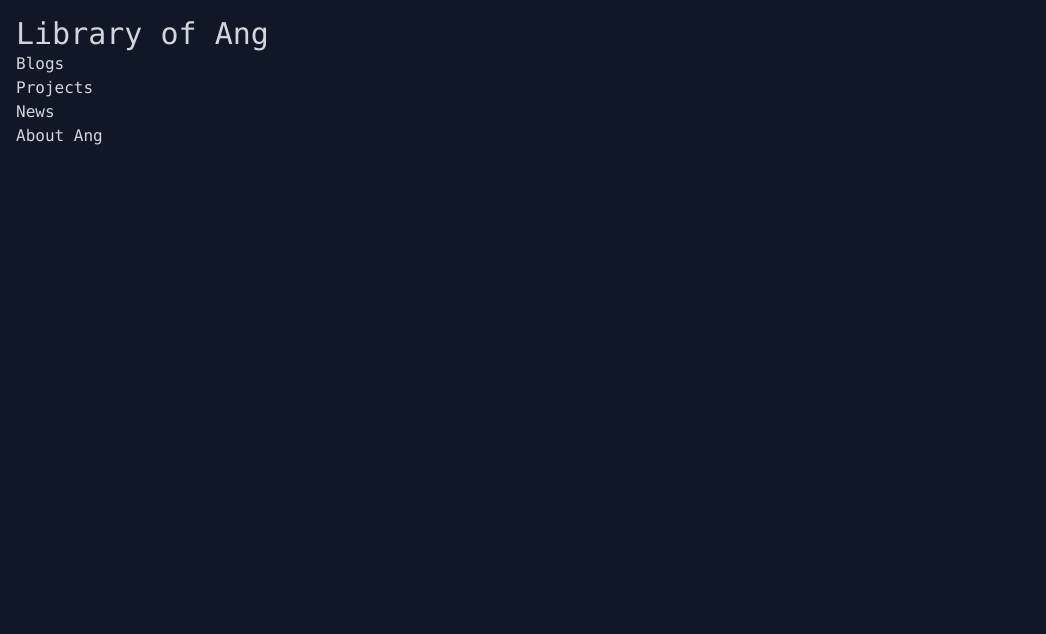
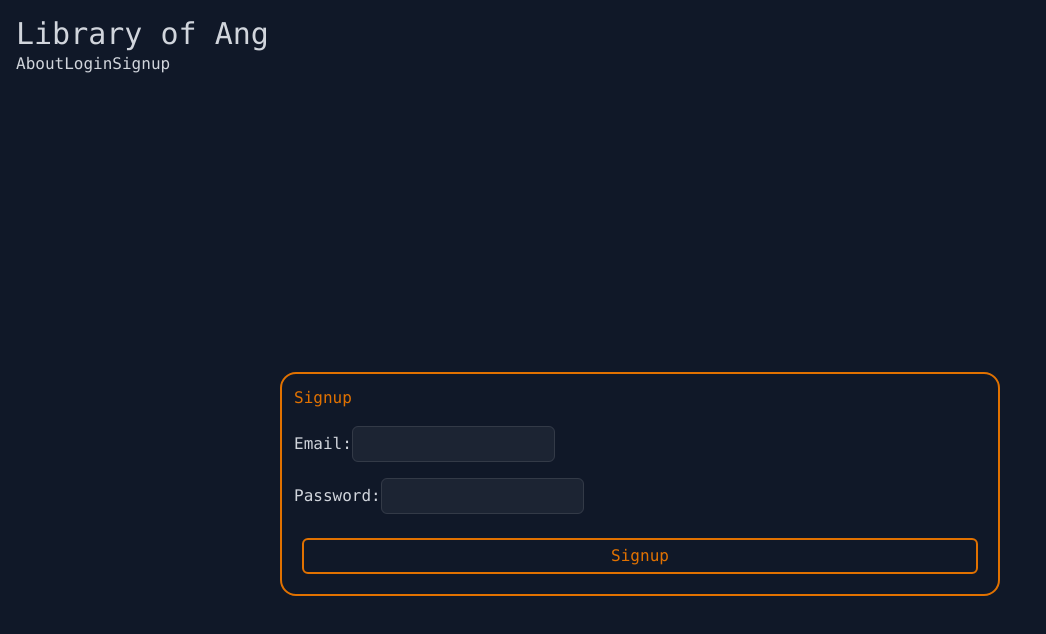
Before and after one commit to angelazhu489/LibraryOfAng, a React (Vite) app in the folder frontend/: page /signup in a window 1280 px wide. Shown: the top 634 px of the page, without its empty margins (0-1046 px from the left). Built offline with nearby package versions, Linux system fonts and the light colour scheme.

Commit message:
signup hook

```diff
--- a/frontend/src/App.jsx
+++ b/frontend/src/App.jsx
@@ -2,9 +2,14 @@ import { BrowserRouter, Routes, Route } from 'react-router-dom'
 
 // pages & components
 import Home from './pages/Home'
+import Login from './pages/Login'
+import Signup from './pages/Signup'
 import Navbar from './components/Navbar';
 
+import { useAuthContext } from "./hooks/useAuthContext"
+
 function App() {
+  const { user, dispatch } = useAuthContext();
   return (
     <>
       <div className="App min-h-screen bg-gray-900 text-gray-300 font-mono">
@@ -14,8 +19,15 @@ function App() {
           </div>
           <div className="pages">
             <Routes>
-              <Route path="/" element={<Home />} />
-              <Route path="/blogs" element={<Home />} />
+              <Route
+                path="/"
+                element={<Home />} />
+              <Route
+                path="/login"
+                element={<Login />} />
+              <Route
+                path="/signup"
+                element={<Signup />} />
             </Routes>
           </div>
         </BrowserRouter>
--- a/frontend/src/components/BlogForm.jsx
+++ b/frontend/src/components/BlogForm.jsx
@@ -1,6 +1,7 @@
 import { useState } from "react"
 
 import { useBlogContext } from '../hooks/useBlogContext'
+import { useAuthContext } from "../hooks/useAuthContext"
 
 const BlogForm = () => {
   const [title, setTitle] = useState('');
--- a/frontend/src/components/Navbar.jsx
+++ b/frontend/src/components/Navbar.jsx
@@ -7,12 +7,13 @@ const Navbar = () => {
         <Link to="/">
           <h1 className="text-3xl inline hover:text-amber-600">Library of Ang</h1>
         </Link>
-        <ul>
-          <li><Link to="/blogs">Blogs</Link></li>
-          <li>Projects</li>
-          <li>News</li>
-          <li>About Ang</li>
-        </ul>
+        <nav>
+          <div>
+            <Link to="/about">About</Link>
+            <Link to="/login">Login</Link>
+            <Link to="/signup">Signup</Link>
+          </div>
+        </nav>
       </div>
     </header>
   )
--- /dev/null
+++ b/frontend/src/contexts/authContext.jsx
@@ -0,0 +1,25 @@
+import React, { createContext, useReducer } from 'react';
+
+export const AuthContext = createContext(); // create context
+
+export const AuthReducer = (state, action) => {
+  switch (action.type) {
+    case 'LOGIN':
+      return { user: action.payload }
+    case 'LOGOUT':
+      return { user: null }
+    default:
+      return state
+  }
+}
+
+export const AuthContextProvider = ({ children }) => {
+  const [state, dispatch] = useReducer(AuthReducer, { user: null });
+  console.log('Authcontext state: ', state)
+
+  return (  // provide context
+    <AuthContext.Provider value={{ ...state, dispatch }}>
+      {children}
+    </AuthContext.Provider>
+  )
+}
--- /dev/null
+++ b/frontend/src/hooks/useAuthContext.jsx
@@ -0,0 +1,8 @@
+import { useContext } from 'react'
+import { AuthContext } from '../contexts/AuthContext'
+
+export const useAuthContext = () => {
+  const context = useContext(AuthContext)
+  if (!context) { throw Error('useAuthContext must be used inside a AuthContextProvider') }
+  return context
+}
--- /dev/null
+++ b/frontend/src/hooks/useSignup.jsx
@@ -0,0 +1,32 @@
+import { useState } from 'react'
+import { useAuthContext } from './useAuthContext'
+
+// signup hook
+export const useSignup = () => {
+  const [error, setError] = useState(null);
+  const [isLoading, setIsLoading] = useState(null);
+  const { dispatch } = useAuthContext();
+
+  const signup = async (email, password) => {
+    // reset states
+    setIsLoading(true)
+    setError(null)
+    const response = await fetch('/api/users/signup', {
+      method: 'POST',
+      headers: { 'Content-Type': 'application/json', 'Accept': 'application/json' },
+      body: await JSON.stringify({ email, password })
+    })
+    const data = await response.json();
+    if (!response.ok) {
+      setIsLoading(false)
+      setError(json.error)  // set error
+    } else {
+      // store jwt in local storage
+      localStorage.setItem('user', JSON.stringify(data))
+      // update auth context
+      dispatch({ type: 'LOGIN', payload: data })
+      setIsLoading(false)
+    }
+  }
+  return { signup, isLoading, error }
+}
--- a/frontend/src/index.jsx
+++ b/frontend/src/index.jsx
@@ -6,11 +6,14 @@ import App from './App.jsx'
 // context
 import '@vitejs/plugin-react/preamble'
 import { BlogContextProvider } from './contexts/BlogContext'
+import { AuthContextProvider } from './contexts/authContext.jsx'
 
 createRoot(document.getElementById('root')).render(
   <StrictMode>
-    <BlogContextProvider>
-      <App />
-    </BlogContextProvider>
+    <AuthContextProvider>
+      <BlogContextProvider>
+        <App />
+      </BlogContextProvider>
+    </AuthContextProvider>
   </StrictMode>,
 )
--- /dev/null
+++ b/frontend/src/pages/Login.jsx
@@ -0,0 +1,38 @@
+import { useState, useEffect } from "react"
+
+const Login = () => {
+  const [email, setEmail] = useState('');
+  const [password, setPassword] = useState('');
+
+  const handleSubmit = async (e) => {
+    e.preventDefault();
+    console.log(email, password)
+  }
+
+  return (
+    <form classname="login" onSubmit={handleSubmit}>
+      <div className="flex flex-col space-y-4 justify-center border-amber-600 border-2 rounded-2xl p-3 m-70">
+        <h3 className="text-amber-600 ">Login</h3>
+        <div>
+          <label>Email:</label>
+          <input
+            className="rounded-md bg-white/5 px-3 py-1.5 text-base text-white outline-1 -outline-offset-1 outline-white/10 placeholder:text-gray-500 focus:outline-2 focus:-outline-offset-2 focus:outline-indigo-500 sm:text-sm/6"
+            type="email"
+            onChange={(e) => setEmail(e.target.value)}
+            value={email} />
+        </div>
+        <div>
+          <label>Password:</label>
+          <input
+            className="rounded-md bg-white/5 px-3 py-1.5 text-base text-white outline-1 -outline-offset-1 outline-white/10 placeholder:text-gray-500 focus:outline-2 focus:-outline-offset-2 focus:outline-indigo-500 sm:text-sm/6"
+            type="password"
+            onChange={(e) => setPassword(e.target.value)}
+            value={password} />
+        </div>
+        <button className="text-amber-600 rounded-md border-2 p-1 m-2 hover:cursor-pointer w-auto">Login</button>
+      </div>
+    </form >
+  )
+}
+
+export default Login
--- /dev/null
+++ b/frontend/src/pages/Signup.jsx
@@ -0,0 +1,43 @@
+import { useState, useEffect } from "react"
+import { useSignup } from "../hooks/useSignup"
+
+const Signup = () => {
+  const [email, setEmail] = useState('');
+  const [password, setPassword] = useState('');
+  const { signup, isLoading, error } = useSignup();
+
+  const handleSubmit = async (e) => {
+    e.preventDefault();
+    await signup(email, password)
+  }
+
+  return (
+    <form className="signup" onSubmit={handleSubmit}>
+      <div className="flex flex-col space-y-4 justify-center border-amber-600 border-2 rounded-2xl p-3 m-70">
+        <h3 className="text-amber-600 ">Signup</h3>
+        <div>
+          <label>Email:</label>
+          <input
+            className="rounded-md bg-white/5 px-3 py-1.5 text-base text-white outline-1 -outline-offset-1 outline-white/10 placeholder:text-gray-500 focus:outline-2 focus:-outline-offset-2 focus:outline-indigo-500 sm:text-sm/6"
+            type="email"
+            onChange={(e) => setEmail(e.target.value)}
+            value={email} >
+          </input>
+        </div>
+        <div>
+          <label>Password:</label>
+          <input
+            className="rounded-md bg-white/5 px-3 py-1.5 text-base text-white outline-1 -outline-offset-1 outline-white/10 placeholder:text-gray-500 focus:outline-2 focus:-outline-offset-2 focus:outline-indigo-500 sm:text-sm/6"
+            type="new-password"
+            onChange={(e) => setPassword(e.target.value)}
+            value={password}>
+          </input>
+        </div>
+        <button disabled={isLoading} className="text-amber-600 rounded-md border-2 p-1 m-2 hover:cursor-pointer w-auto">Signup</button>
+        {error && <div className="error">{error}</div>}
+      </div>
+    </form >
+  )
+}
+
+export default Signup
```
Also changed, not shown: 1 other file (tests, documents, lock files or other folders).
